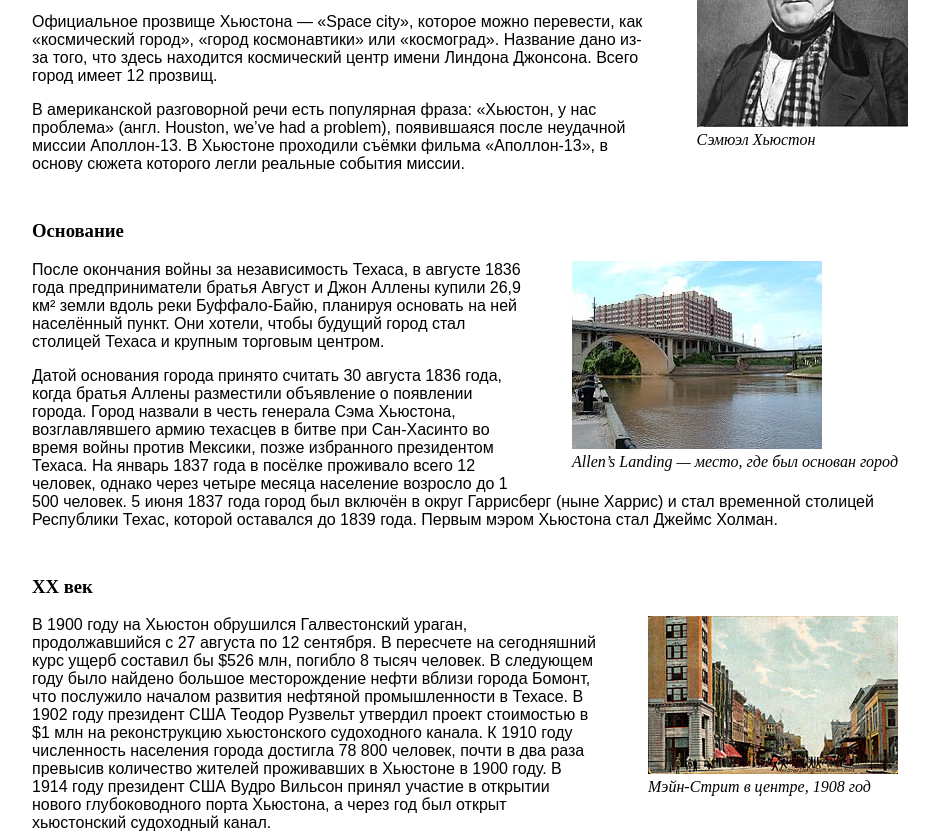
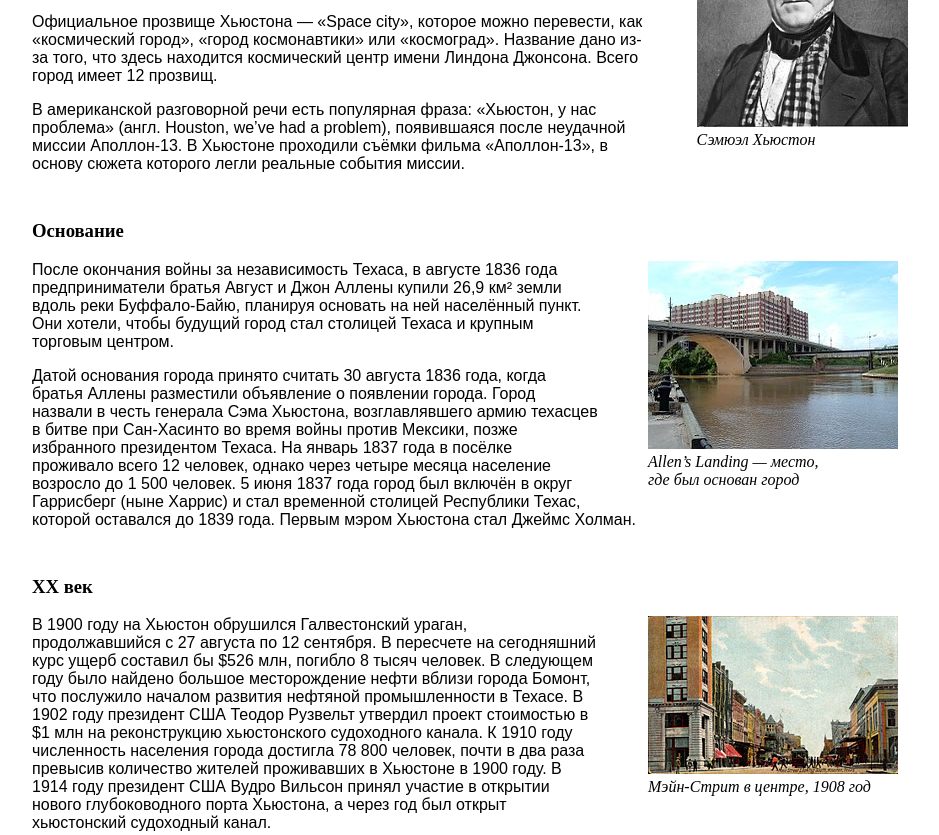
Before and after one commit to Msho19972010/SecondSite, a plain HTML site: page index.html in a window 1280 px wide. Shown: the part 1117-1952 px from the top of the page, without its empty margins (160-1099 px from the left). Drawn offline with Linux system fonts and the light colour scheme.

Commit message:
Fixed mini bag

```diff
--- a/index.html
+++ b/index.html
@@ -103,7 +103,7 @@
     <div class="right">
       <img src="./images/Allen's_Landing_Houston_bayou_view.jpg" alt="none" />
       <br />
-      <span><em>Allen’s Landing — место, где был основан город</em></span>
+      <span><em>Allen’s Landing — место,<br /> где был основан город</em></span>
     </div>
     <p>
       После окончания войны за независимость Техаса, в августе 1836 года
```
